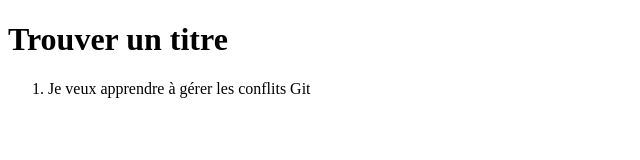
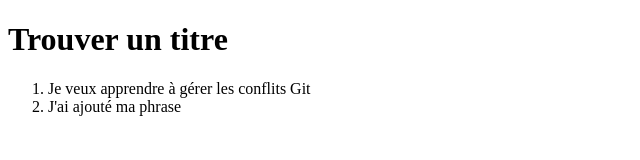
Before and after one commit to jeremt/ada-git-battle-royale, a plain HTML site: page index.html in a window 1280 px wide. Shown: the whole page, without its empty margins (0-640 px from the left). Drawn offline with Linux system fonts and the light colour scheme.

Commit message:
J'ai ajouté ma phrase

```diff
--- a/index.html
+++ b/index.html
@@ -9,6 +9,7 @@
         <h1>Trouver un titre</h1>
         <ol>
             <li>Je veux apprendre à gérer les conflits Git</li>
+            <li>J'ai ajouté ma phrase</li>
         </ol>
     </body>
 </html>
```
